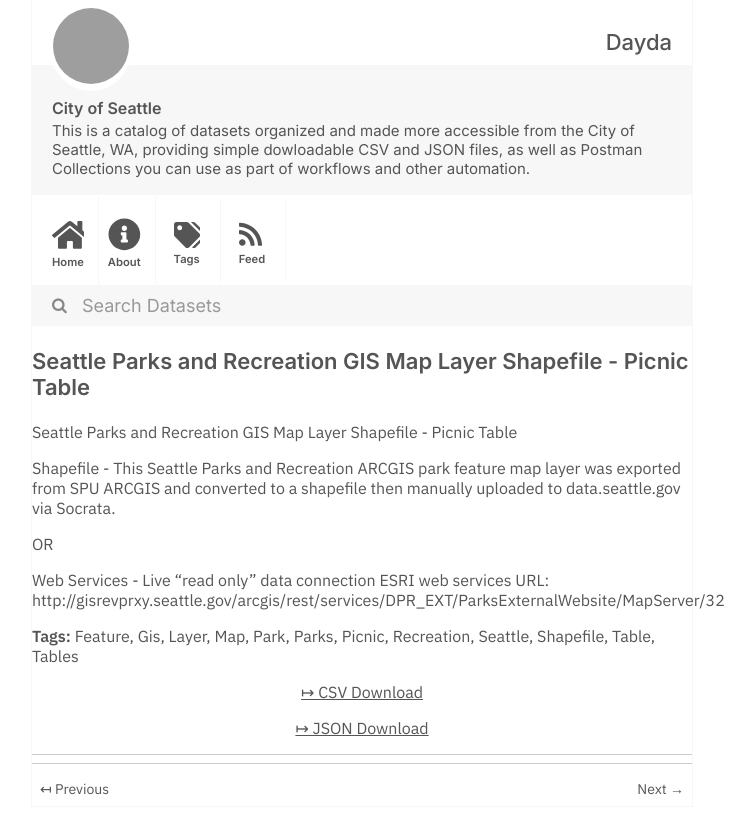
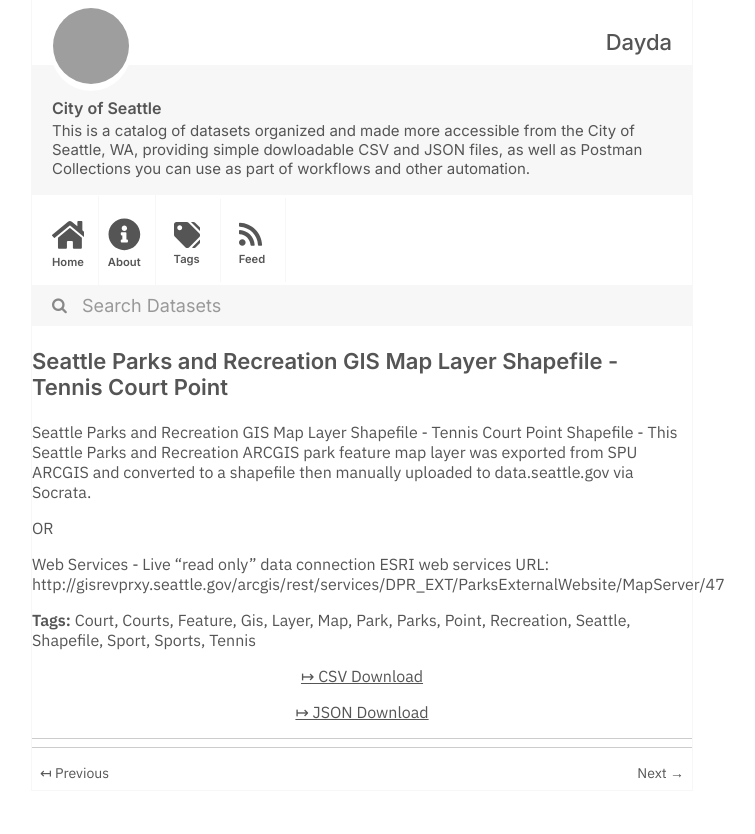
Before and after one commit to dayda-entities/city-of-seattle, a Jekyll site: the page built from _posts/2020-11-10-seattle-parks-and-recreation-g.md, in a window 1280 px wide, cut to the strip 0-834 px from the top of the page. Shown: the whole strip, without its empty margins (278-1033 px from the left). Built offline with Jekyll 4.4.1, drawn with Linux system fonts in a browser that asks for light colours; grey boxes are pictures that could not be loaded.

Commit message:
Publish Data

```diff
--- a/_posts/2020-11-10-seattle-parks-and-recreation-g.md
+++ b/_posts/2020-11-10-seattle-parks-and-recreation-g.md
@@ -1,33 +1,35 @@
 ---
-title: Seattle Parks and Recreation GIS Map Layer Shapefile - Picnic Table
-created: '2020-11-10T16:59:00.850359'
-modified: '2020-11-10T16:59:00.850369'
+title: Seattle Parks and Recreation GIS Map Layer Shapefile - Tennis Court Point
+created: '2020-11-10T16:59:04.566518'
+modified: '2020-11-10T16:59:04.566528'
 state: active
 type: dataset
 tags:
+  - Court
+  - Courts
   - Feature
   - Gis
   - Layer
   - Map
   - Park
   - Parks
-  - Picnic
+  - Point
   - Recreation
   - Seattle
   - Shapefile
-  - Table
-  - Tables
+  - Sport
+  - Sports
+  - Tennis
 groups:
   - Local Government
-csv_url: 'https://data.seattle.gov/api/views/2kfp-z97k/rows.csv?accessType=DOWNLOAD'
-json_url: 'https://data.seattle.gov/api/views/2kfp-z97k/rows.json?accessType=DOWNLOAD'
+csv_url: 'https://data.seattle.gov/api/views/p8fp-a7qi/rows.csv?accessType=DOWNLOAD'
+json_url: 'https://data.seattle.gov/api/views/p8fp-a7qi/rows.json?accessType=DOWNLOAD'
 layout: post
 
 ---
-Seattle Parks and Recreation GIS Map Layer Shapefile - Picnic Table
-
-Shapefile - This Seattle Parks and Recreation ARCGIS park feature map layer was exported from SPU ARCGIS and converted to a shapefile then manually uploaded to data.seattle.gov via Socrata.
+Seattle Parks and Recreation GIS Map Layer Shapefile - Tennis Court Point
+Shapefile  - This Seattle Parks and Recreation ARCGIS park feature map layer was exported from SPU ARCGIS and converted to a shapefile then manually uploaded to data.seattle.gov via Socrata.
 
 OR
 
-Web Services - Live "read only" data connection ESRI web services URL: http://gisrevprxy.seattle.gov/arcgis/rest/services/DPR_EXT/ParksExternalWebsite/MapServer/32
+Web Services - Live "read only" data connection ESRI web services URL: http://gisrevprxy.seattle.gov/arcgis/rest/services/DPR_EXT/ParksExternalWebsite/MapServer/47
```
